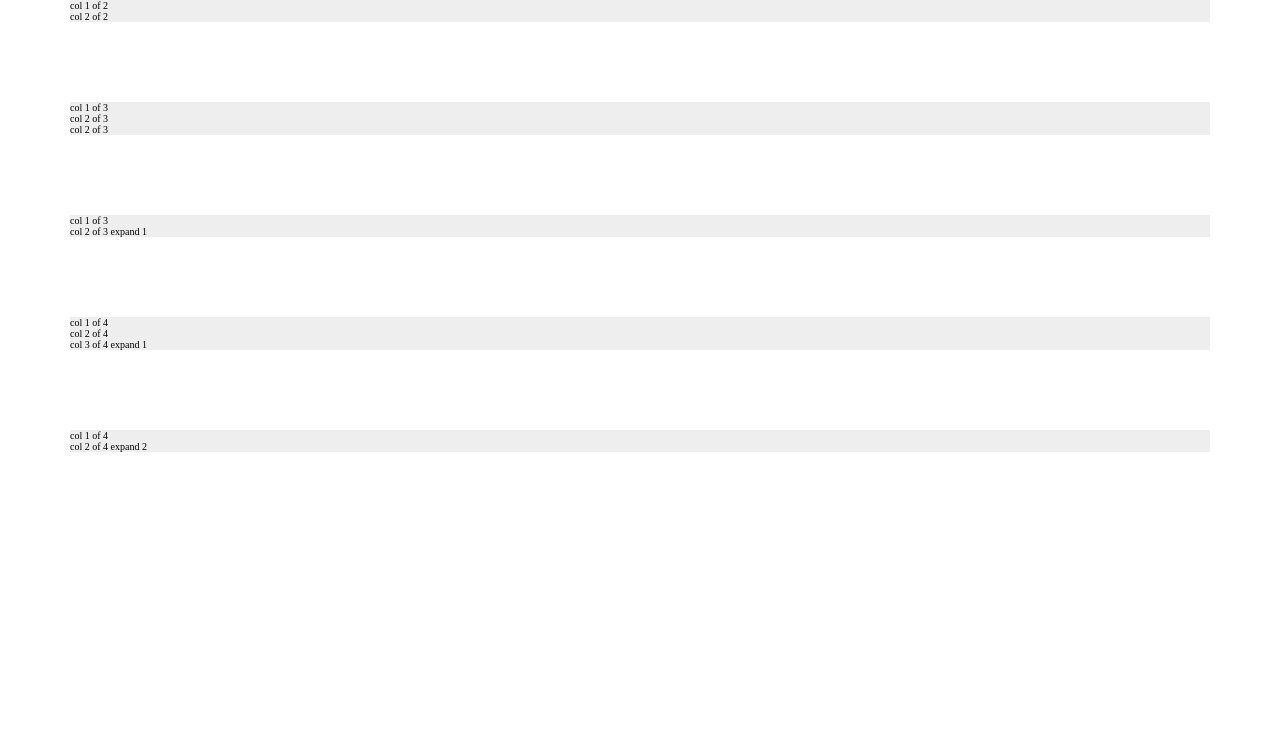
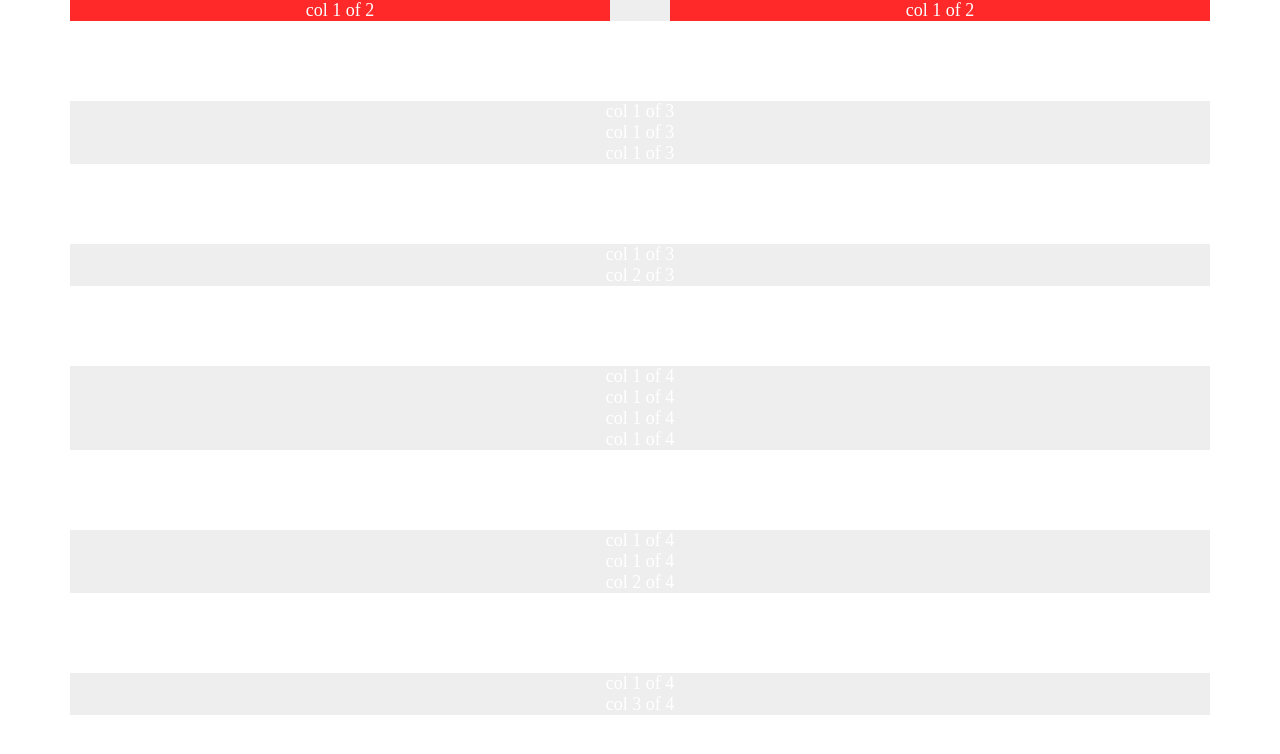
Before and after one commit to wisnudj/scss-float-grid, a website: page index.html in a window 1280 px wide. Drawn offline with nearby package versions, Linux system fonts and the light colour scheme; files that its build step writes are made by us from their sources.

Commit message:
add 2 kolom grid

```diff
--- a/index.html
+++ b/index.html
@@ -10,25 +10,31 @@
   <section class="grid-test">
     <div class="row">
       <div class="col-1-of-2">col 1 of 2</div>
-      <div class="col-2-of-2">col 2 of 2</div>
+      <div class="col-1-of-2">col 1 of 2</div>
+    </div>
+    <div class="row">
+      <div class="col-1-of-3">col 1 of 3</div>
+      <div class="col-1-of-3">col 1 of 3</div>
+      <div class="col-1-of-3">col 1 of 3</div>
     </div>
     <div class="row">
       <div class="col-1-of-3">col 1 of 3</div>
       <div class="col-2-of-3">col 2 of 3</div>
-      <div class="col-3-of-3">col 2 of 3</div>
-    </div>
-    <div class="row">
-      <div class="col-1-of-3">col 1 of 3</div>
-      <div class="col-2-of-3">col 2 of 3 expand 1</div>
     </div>
     <div class="row">
       <div class="col-1-of-4">col 1 of 4</div>
-      <div class="col-2-of-4">col 2 of 4</div>
-      <div class="col-3-of-4">col 3 of 4 expand 1</div>
+      <div class="col-1-of-4">col 1 of 4</div>
+      <div class="col-1-of-4">col 1 of 4</div>
+      <div class="col-1-of-4">col 1 of 4</div>
     </div>
     <div class="row">
       <div class="col-1-of-4">col 1 of 4</div>
-      <div class="col-2-of-4">col 2 of 4 expand 2</div>
+      <div class="col-1-of-4">col 1 of 4</div>
+      <div class="col-2-of-4">col 2 of 4</div>
+    </div>
+    <div class="row">
+      <div class="col-1-of-4">col 1 of 4</div>
+      <div class="col-3-of-4">col 3 of 4</div>
     </div>
   </section>
 </body>
--- a/scss/abstracts/_mixins.scss
+++ b/scss/abstracts/_mixins.scss
@@ -0,0 +1,7 @@
+@mixin clearfix {
+  &::after {
+    content: "";
+    display: table;
+    clear: both;
+  }
+}
--- a/scss/abstracts/_variables.scss
+++ b/scss/abstracts/_variables.scss
@@ -1,5 +1,6 @@
 // color
 $bg-color-white: #eee;
+$elemen-color-orange: #ff2929;
 
 // grid
 $grid-width: 114rem;
--- a/scss/layouts/_grid.scss
+++ b/scss/layouts/_grid.scss
@@ -1,6 +1,24 @@
 .row {
+  font-size: 1.8rem;
+  color: #fff;
+  text-align: center;
   max-width: $grid-width;
   background-color: $bg-color-white;
   margin: 0 auto;
-  margin-bottom: 80px;
+
+  &:not(:last-child) {
+    margin-bottom: $gutter-vertical;
+  }
+
+  @include clearfix;
+
+  .col-1-of-2 {
+    width: calc((100% - #{$gutter-horizontal}) / 2);
+    background-color: $elemen-color-orange;
+    float: left;
+
+    &:not(:last-child) {
+      margin-right: $gutter-horizontal;
+    }
+  }
 }
```
